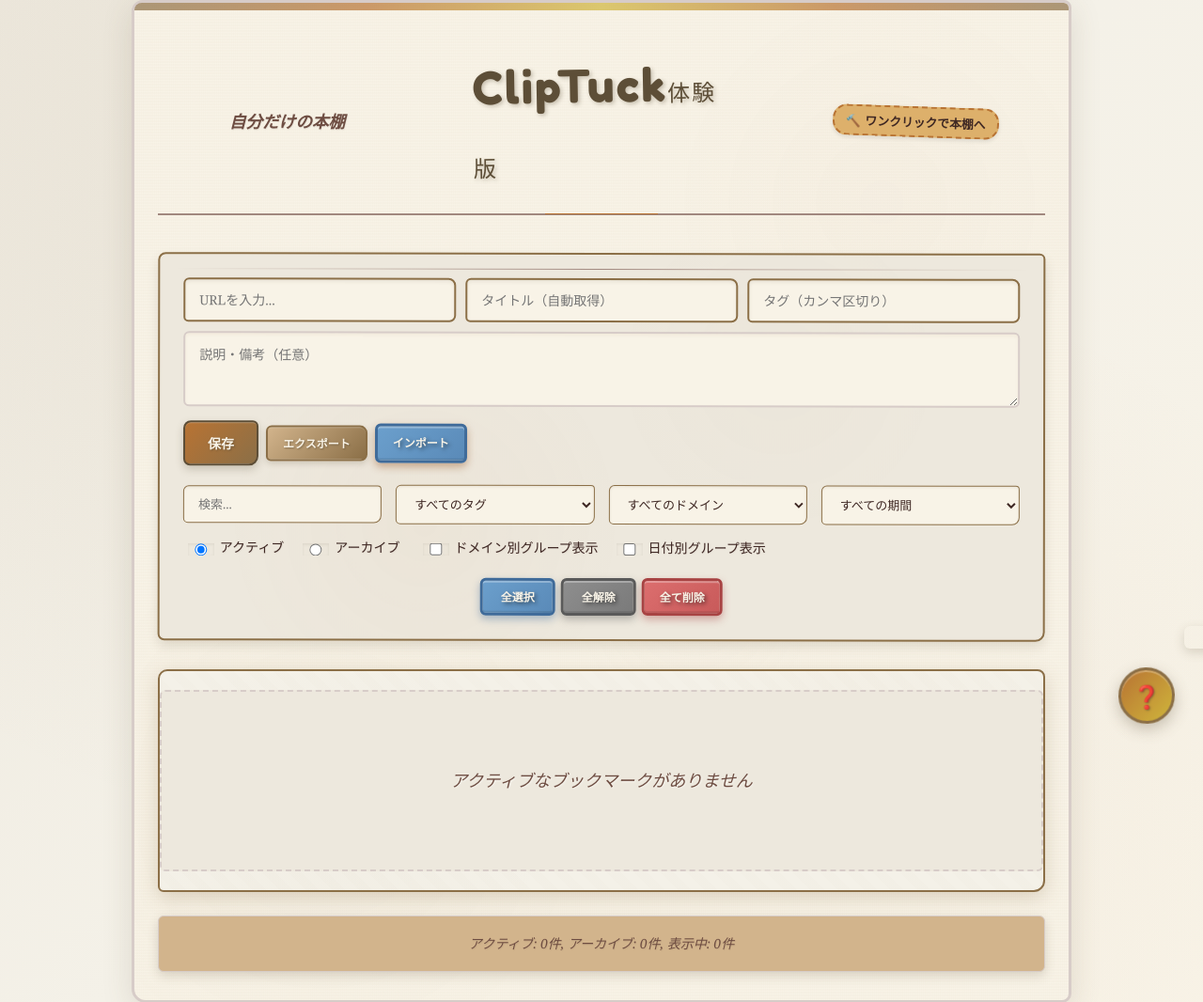
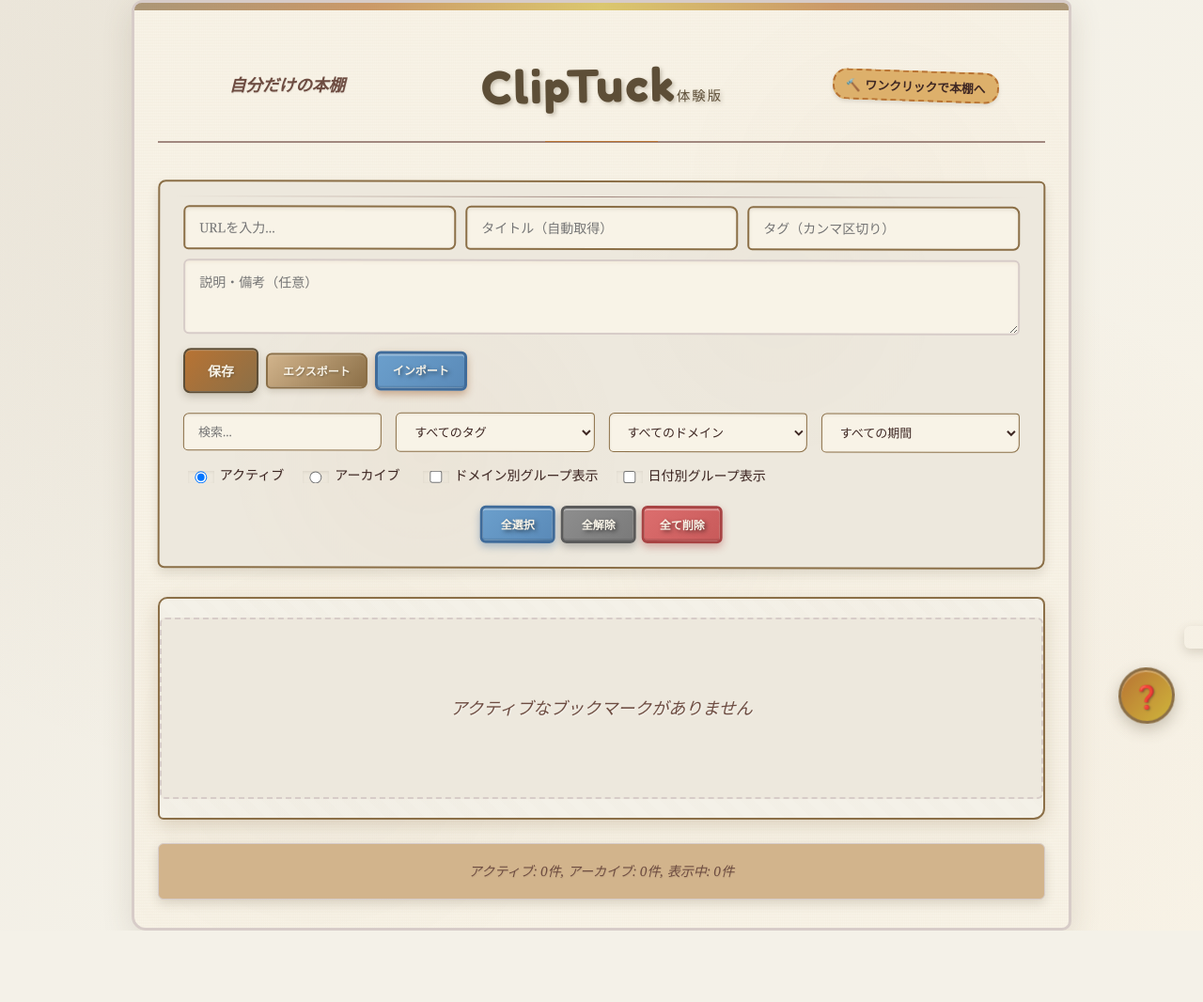
Before and after one commit to RYUKOU-OKUMURA/ClipTuck-trial, a browser extension: page index.html in a window 1280 px wide. Shown: the whole page at 94% size. After the commit the page ends 990 px from the top, so only its background shows below. Drawn offline with Linux system fonts and the light colour scheme; a web font is replaced by a local one.

Commit message:
Adjust font size of "体験版" in ClipTuck header.

```diff
--- a/index.html
+++ b/index.html
@@ -28,7 +28,7 @@
                     <p class="subtitle">自分だけの本棚</p>
                 </div>
                 <div class="header-center">
-                    <h1>ClipTuck<small style="font-size: 0.5em;">体験版</small></h1>
+                    <h1>ClipTuck<small style="font-size: 0.3em;">体験版</small></h1>
                 </div>
                 <div class="header-right">
                     <button onclick="toggleBookmarklet()" class="handmade-badge" data-tooltip="ワンクリックでページを保存するブックマークレットを取得">🔨 ワンクリックで本棚へ</button>
```
